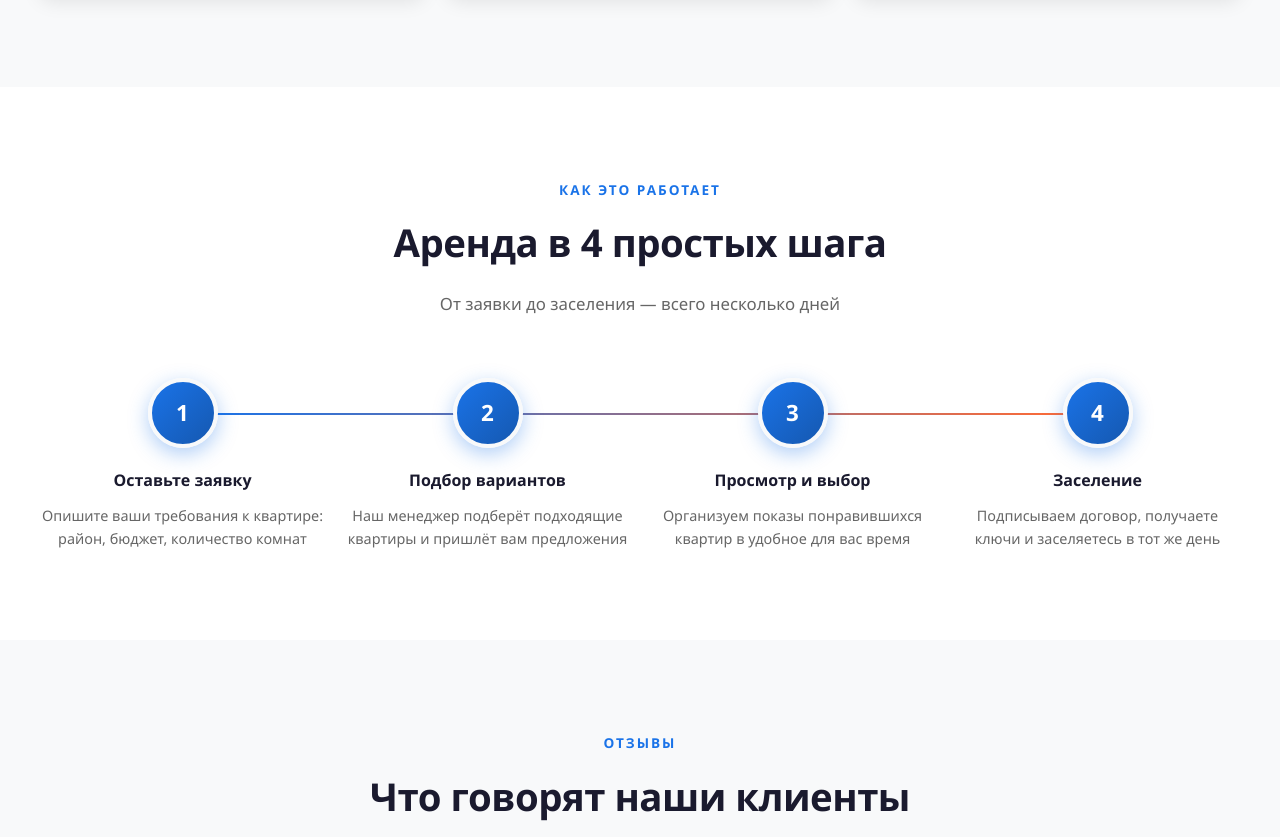
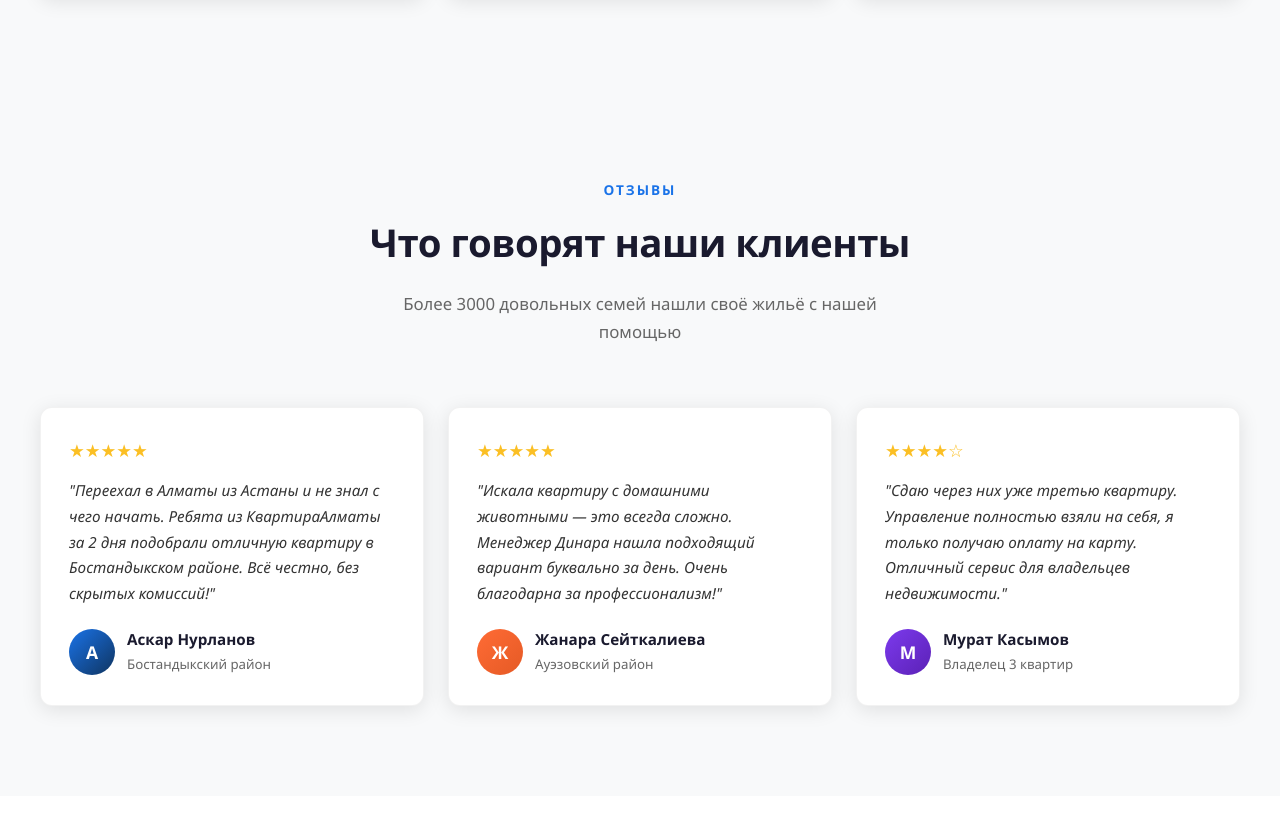
Before and after one commit to umarfaruh/apartment_rental, a website: page index.html in a window 1280 px wide. Shown: the part 1733-2570 px from the top of the page. Drawn offline with Linux system fonts and the light colour scheme.

Commit message:
Update index.html

```diff
--- a/index.html
+++ b/index.html
@@ -123,39 +123,6 @@
     </div>
   </section>
 
-  <!-- HOW IT WORKS -->
-  <section class="section section-alt">
-    <div class="container">
-      <div class="section-header">
-        <span class="section-label">Как это работает</span>
-        <h2>Аренда в 4 простых шага</h2>
-        <p>От заявки до заселения — всего несколько дней</p>
-      </div>
-      <div class="steps-grid">
-        <div class="step-card">
-          <div class="step-number">1</div>
-          <h3>Оставьте заявку</h3>
-          <p>Опишите ваши требования к квартире: район, бюджет, количество комнат</p>
-        </div>
-        <div class="step-card">
-          <div class="step-number">2</div>
-          <h3>Подбор вариантов</h3>
-          <p>Наш менеджер подберёт подходящие квартиры и пришлёт вам предложения</p>
-        </div>
-        <div class="step-card">
-          <div class="step-number">3</div>
-          <h3>Просмотр и выбор</h3>
-          <p>Организуем показы понравившихся квартир в удобное для вас время</p>
-        </div>
-        <div class="step-card">
-          <div class="step-number">4</div>
-          <h3>Заселение</h3>
-          <p>Подписываем договор, получаете ключи и заселяетесь в тот же день</p>
-        </div>
-      </div>
-    </div>
-  </section>
-
   <!-- TESTIMONIALS -->
   <section class="section">
     <div class="container">
@@ -266,9 +233,9 @@
   <!-- FLOAT BUTTONS -->
   <div class="float-btns">
     <a href="https://wa.me/77001929260" target="_blank" class="float-btn float-btn-wa" title="WhatsApp">💬</a>
-    <a href="https://t.me/kvartiraalmaty" target="_blank" class="float-btn float-btn-tg" title="Telegram">✈️</a>
   </div>
   <button class="back-to-top" id="backToTop" title="Наверх">↑</button>
+  <div id="google_translate_element" class="translate-box"></div>
 
   <!-- FOOTER -->
   <footer class="footer">
@@ -306,7 +273,17 @@
     const topBtn = document.getElementById('backToTop');
     window.addEventListener('scroll', () => topBtn.classList.toggle('visible', window.scrollY > 300));
     topBtn.addEventListener('click', () => window.scrollTo({ top: 0, behavior: 'smooth' }));
+
+    // Global translate (all available languages)
+    function googleTranslateElementInit() {
+      new google.translate.TranslateElement(
+        { pageLanguage: 'ru', autoDisplay: false },
+        'google_translate_element'
+      );
+    }
+    window.googleTranslateElementInit = googleTranslateElementInit;
   </script>
+  <script src="https://translate.google.com/translate_a/element.js?cb=googleTranslateElementInit"></script>
 
 </body>
 </html>
```
